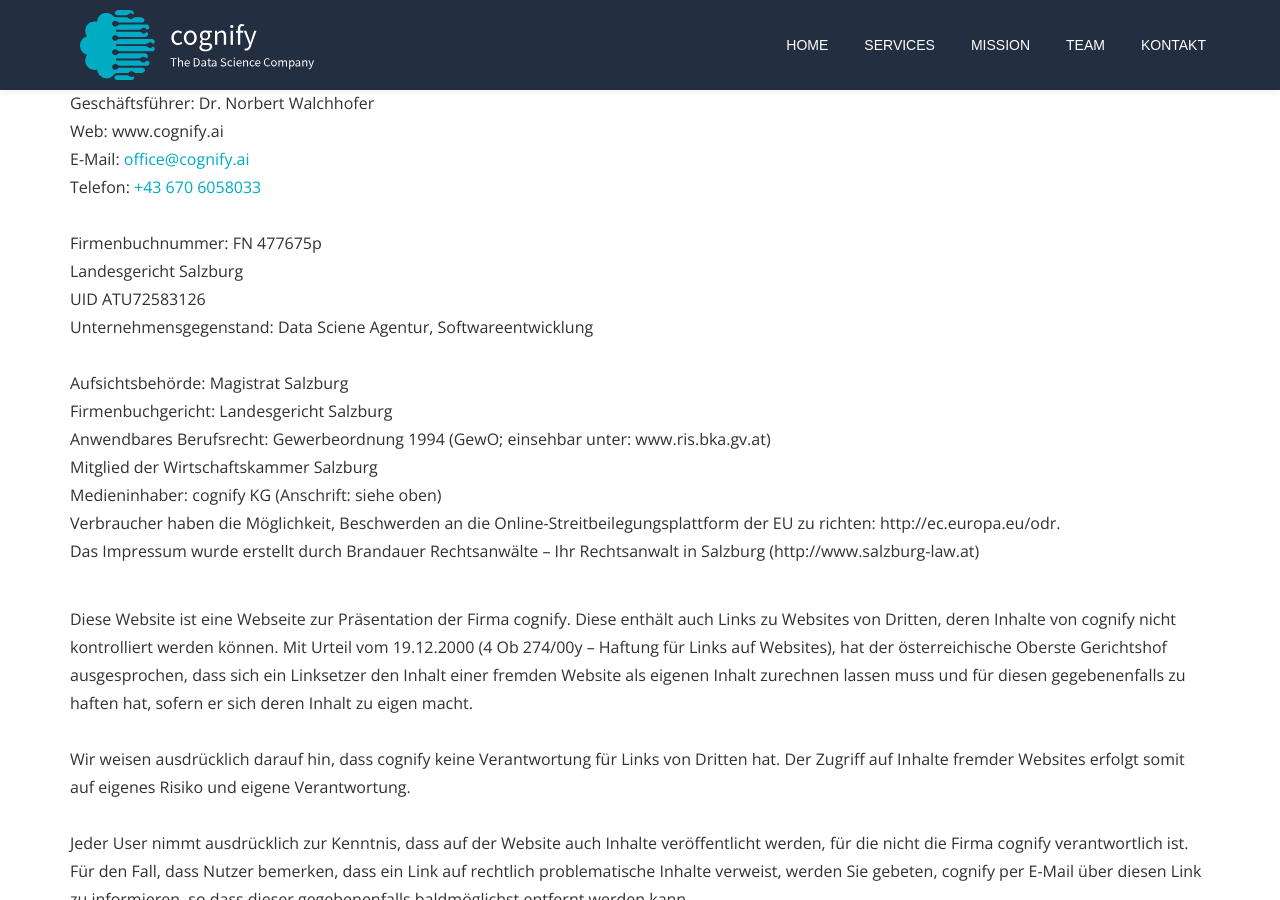
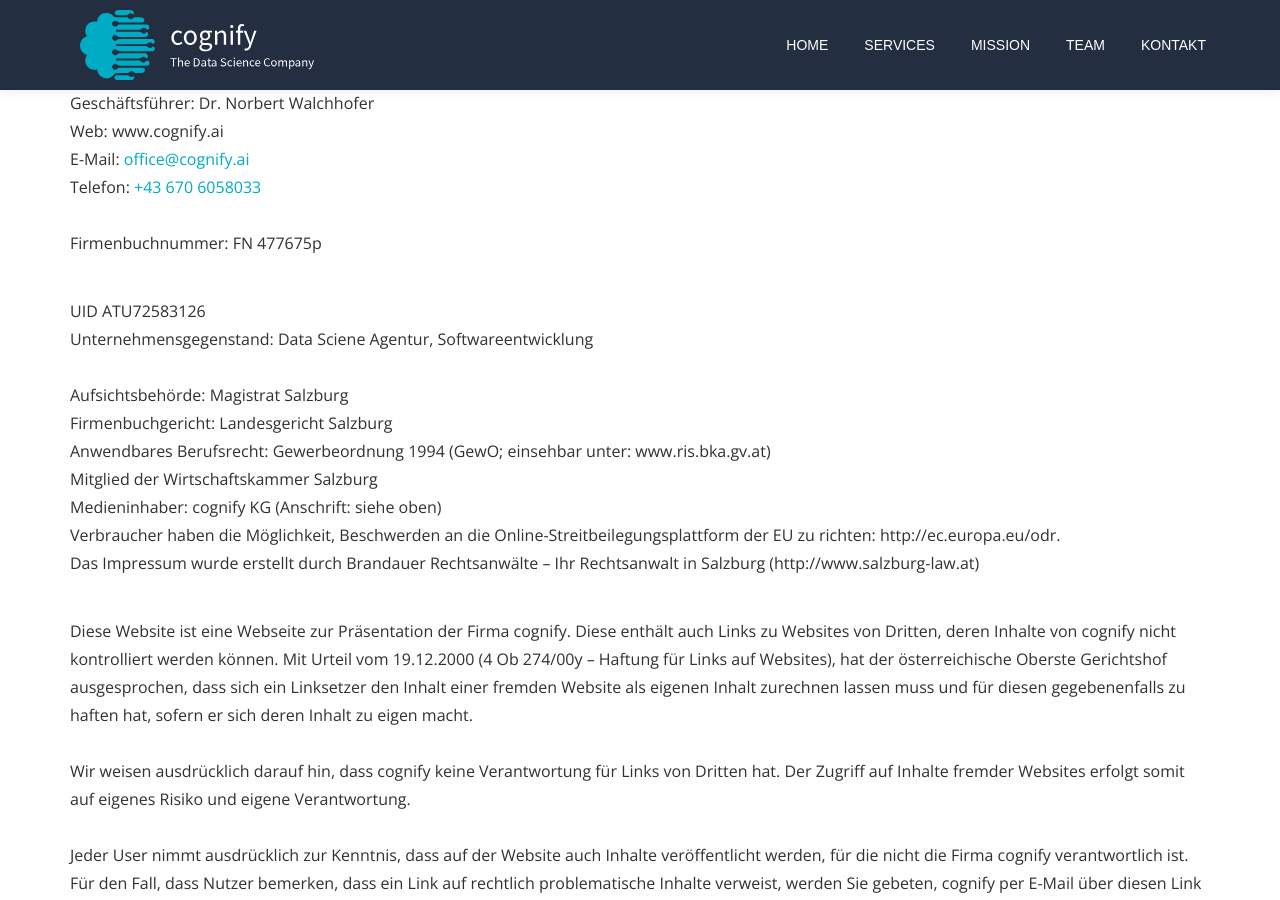
Before and after one commit to cognify-salzburg/cognify-salzburg.github.io, a Jekyll site: the page built from imprint/index.md, in a window 1280 px wide and 900 px high, scrolled down 396 px. Built offline with Jekyll 4.4.1, drawn with Linux system fonts in a browser that asks for light colours.

Commit message:
Update index.md
Landesgericht Salzburg gelöscht

```diff
--- a/imprint/index.md
+++ b/imprint/index.md
@@ -16,7 +16,7 @@
 E-Mail: [{{ site.company.email }}](mailto:{{ site.company.email }})<br>
 Telefon: [{{ site.company.phone }}](tel:{{ site.company.phone }})<br><br>
 Firmenbuchnummer: {{ site.company.imprint.firmennummer }}<br>
-{{ site.company.imprint.gerichtsstand }}<br>
+
 UID {{ site.company.imprint.uid }}<br>
 Unternehmensgegenstand: Data Sciene Agentur, Softwareentwicklung<br><br>
 Aufsichtsbehörde: Magistrat Salzburg<br>
```
